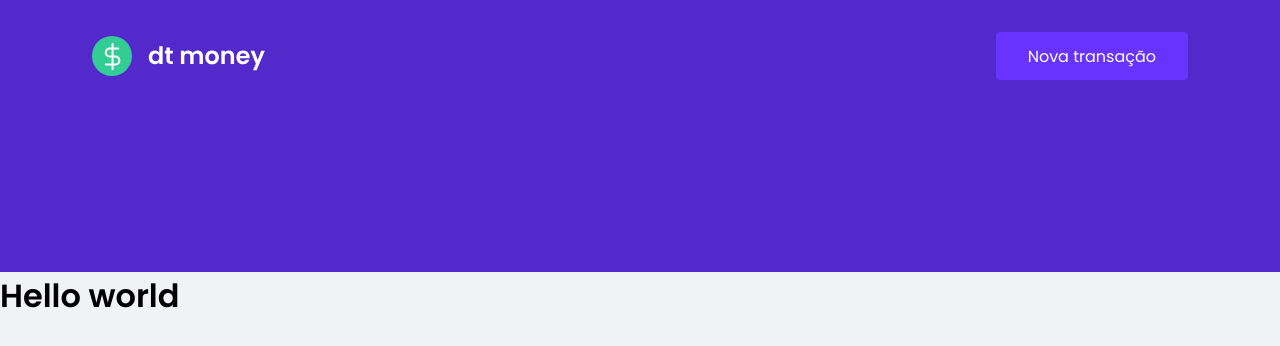
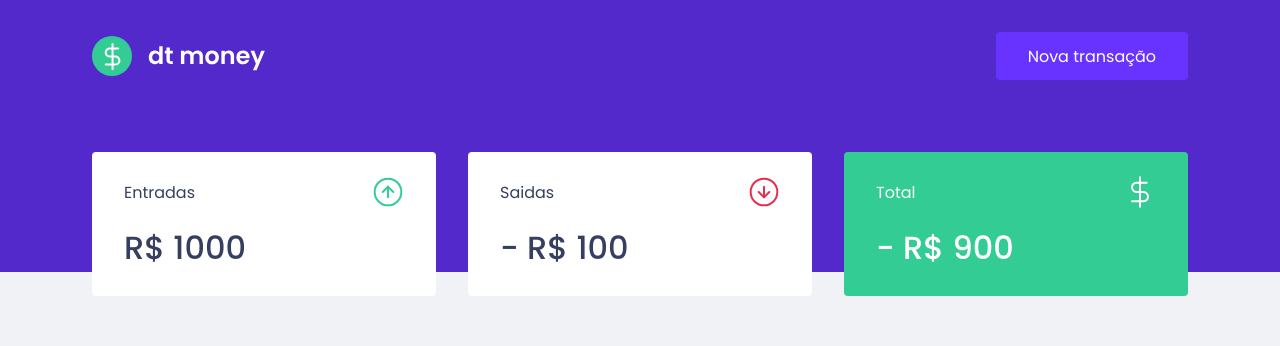
Before and after one commit to avrcoelho/ignite-react-dtmoney, a React (Create React App) app: page / in a window 1280 px wide. Shown: the top 346 px of the page. Built offline with nearby package versions, Linux system fonts and the light colour scheme.

Commit message:
feat: summary component

```diff
--- a/public/index.html
+++ b/public/index.html
@@ -26,7 +26,7 @@
       Learn how to configure a non-root public URL by running `npm run build`.
     -->
     <link
-      href="https://fonts.googleapis.com/css2?family=Poppins:wght@400;600&display=swap"
+      href="https://fonts.googleapis.com/css2?family=Poppins:wght@400;500;600&display=swap"
       rel="stylesheet"
     />
     <title>React App</title>
--- a/src/App.tsx
+++ b/src/App.tsx
@@ -1,12 +1,14 @@
+import Dashboard from "./components/Dashboard";
+import Header from "./components/Header";
+
 import { GlobalStyles } from "./assets/styles/global";
-import Header from "./components/Header";
 
 export function App() {
   return (
     <>
       <GlobalStyles />
       <Header />
-      <h1>Hello world</h1>
+      <Dashboard />
     </>
   );
 }
--- a/src/assets/styles/global.ts
+++ b/src/assets/styles/global.ts
@@ -4,6 +4,7 @@ export const GlobalStyles = createGlobalStyle`
   :root {
     --background: #f0f2f5;
     --red: #e52e40;
+    --green: #33cc95;
     --blue: #5429cc;
     --blue-light: #6933ff;
     --text-title: #363f5f;
--- /dev/null
+++ b/src/components/Dashboard/index.tsx
@@ -0,0 +1,13 @@
+import Summary from "../Summary";
+
+import { Container } from "./styles";
+
+const Dashboard = () => {
+  return (
+    <Container>
+      <Summary />
+    </Container>
+  );
+};
+
+export default Dashboard;
--- /dev/null
+++ b/src/components/Dashboard/styles.ts
@@ -0,0 +1,7 @@
+import styled from "styled-components";
+
+export const Container = styled.main`
+  max-width: 1128px;
+  margin: 0 auto;
+  padding: 2.5rem 1rem;
+`;
--- /dev/null
+++ b/src/components/Summary/index.tsx
@@ -0,0 +1,40 @@
+import { Container } from "./styles";
+import { ReactComponent as IncomeIcon } from "../../assets/svgs/income.svg";
+import { ReactComponent as OutcomeIcon } from "../../assets/svgs/outcome.svg";
+import { ReactComponent as TotalIcon } from "../../assets/svgs/total.svg";
+
+const Summary = () => {
+  return (
+    <Container>
+      <div>
+        <header>
+          <p>Entradas</p>
+          <IncomeIcon />
+        </header>
+        <main>
+          <strong>R$ 1000</strong>
+        </main>
+      </div>
+      <div>
+        <header>
+          <p>Saidas</p>
+          <OutcomeIcon />
+        </header>
+        <main>
+          <strong>- R$ 100</strong>
+        </main>
+      </div>
+      <div className="highlight-background">
+        <header>
+          <p>Total</p>
+          <TotalIcon />
+        </header>
+        <main>
+          <strong>- R$ 900</strong>
+        </main>
+      </div>
+    </Container>
+  );
+};
+
+export default Summary;
--- /dev/null
+++ b/src/components/Summary/styles.ts
@@ -0,0 +1,35 @@
+import styled from "styled-components";
+
+export const Container = styled.div`
+  display: grid;
+  grid-template-columns: repeat(3, 1fr);
+  gap: 2rem;
+
+  margin-top: -10rem;
+
+  div {
+    background: var(--shape);
+    padding: 1.5rem 2rem;
+    border-radius: 0.25rem;
+    color: var(--text-title);
+
+    header {
+      display: flex;
+      align-items: center;
+      justify-content: space-between;
+    }
+
+    strong {
+      display: block;
+      margin-top: 1rem;
+      font-size: 2rem;
+      line-height: 3rem;
+      font-weight: 500;
+    }
+
+    &.highlight-background {
+      background: var(--green);
+      color: var(--shape);
+    }
+  }
+`;
```
